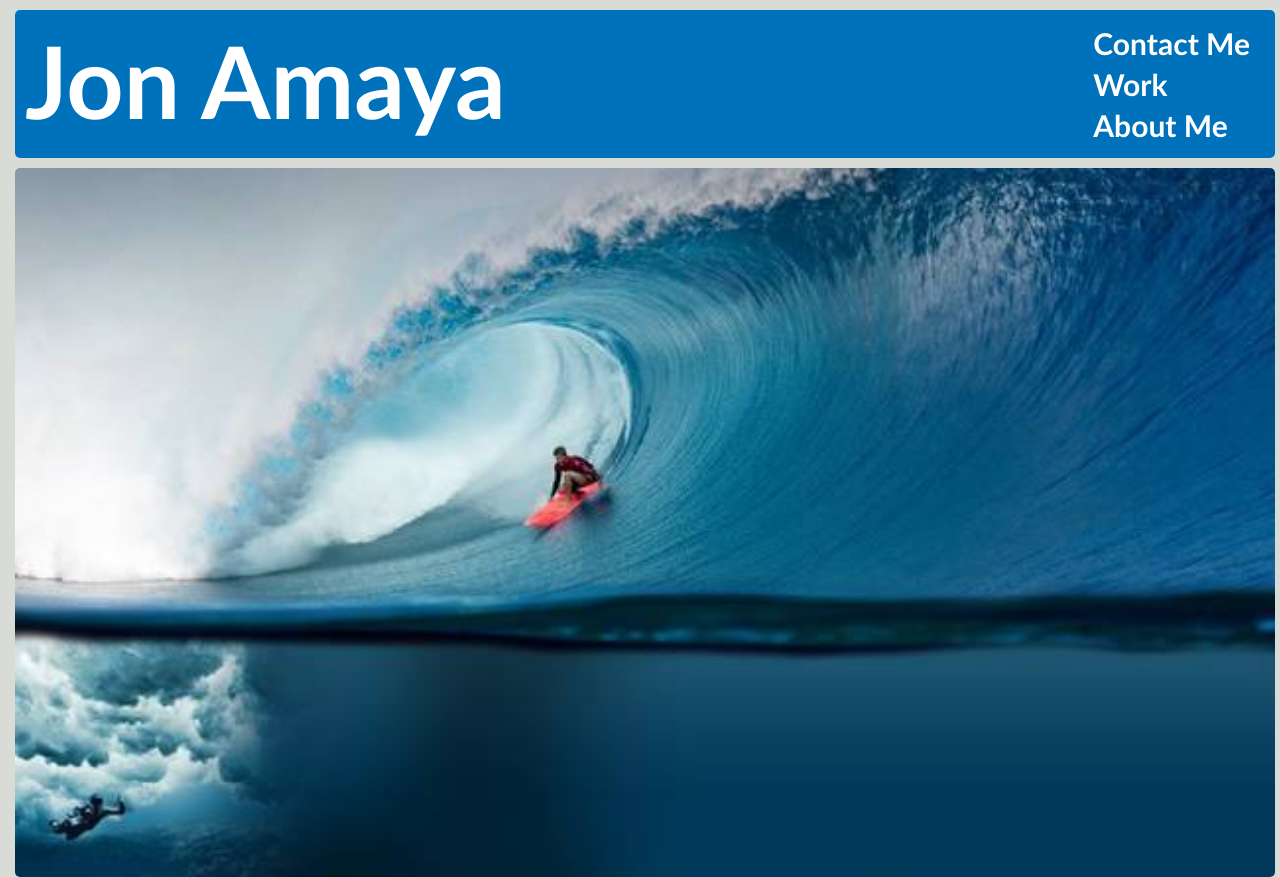
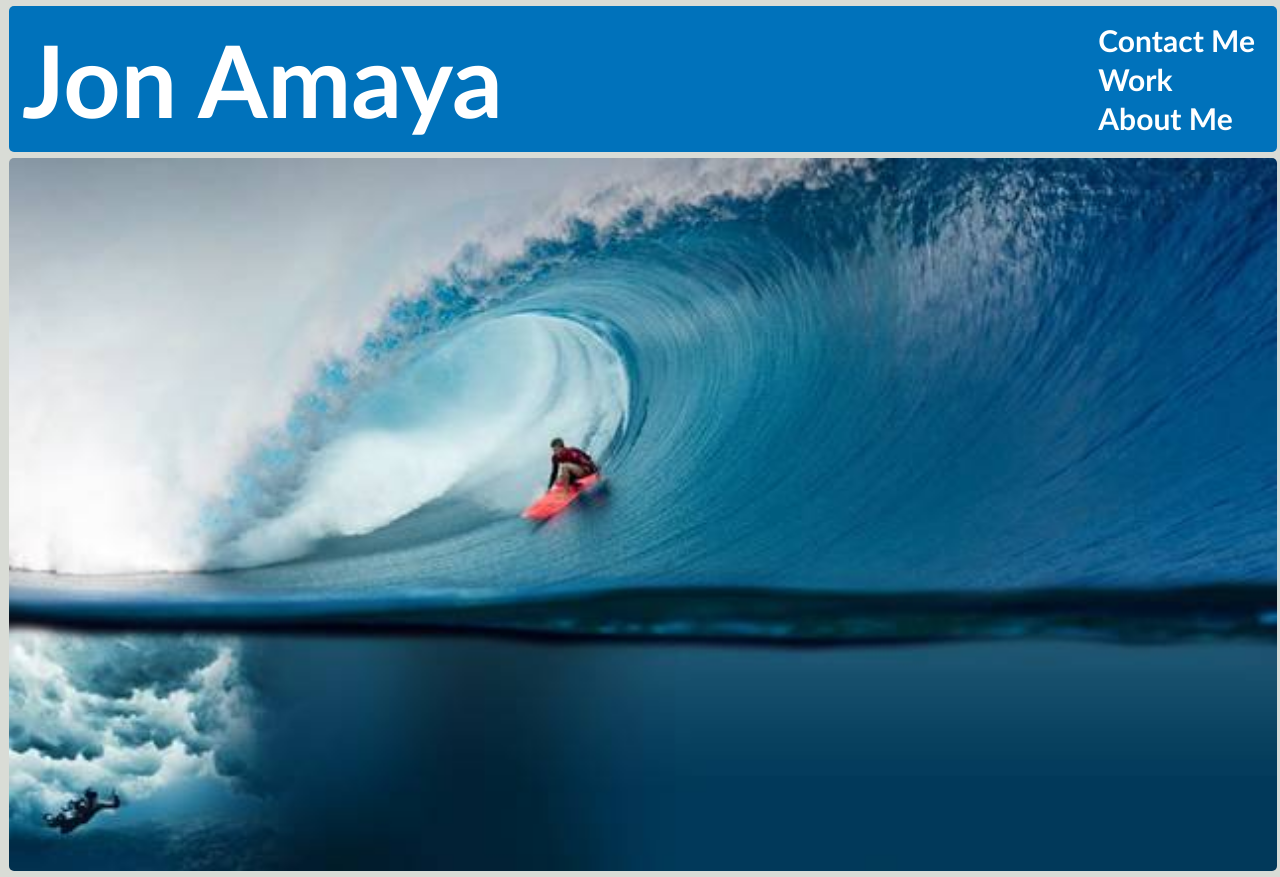
Before and after one commit to jmarkamaya/Professional-Portfolio, a plain HTML site: page index.html in a window 1280 px wide. Shown: the top 877 px of the page. Drawn offline with Linux system fonts and the light colour scheme.

Commit message:
updated margin

```diff
--- a/style.css
+++ b/style.css
@@ -1,6 +1,6 @@
 * {
     box-sizing: border-box;
-    margin: 5px;
+    margin: 3px;
     border-radius: 5px;
 
 }
@@ -20,7 +20,7 @@ header {
     display: flex;
     justify-content: space-between;
     font-family: 'Gill Sans', 'Gill Sans MT', Calibri, 'Trebuchet MS', sans-serif;
-    padding: 5px;
+    padding: 10px;
 
 
 }
@@ -149,7 +149,6 @@ header ul li a:hover {
 }
 
 #contactme li {
-    /* margin: 25px; */
     display: inline-block;
     font-weight: bold;
     text-align: center;
```
